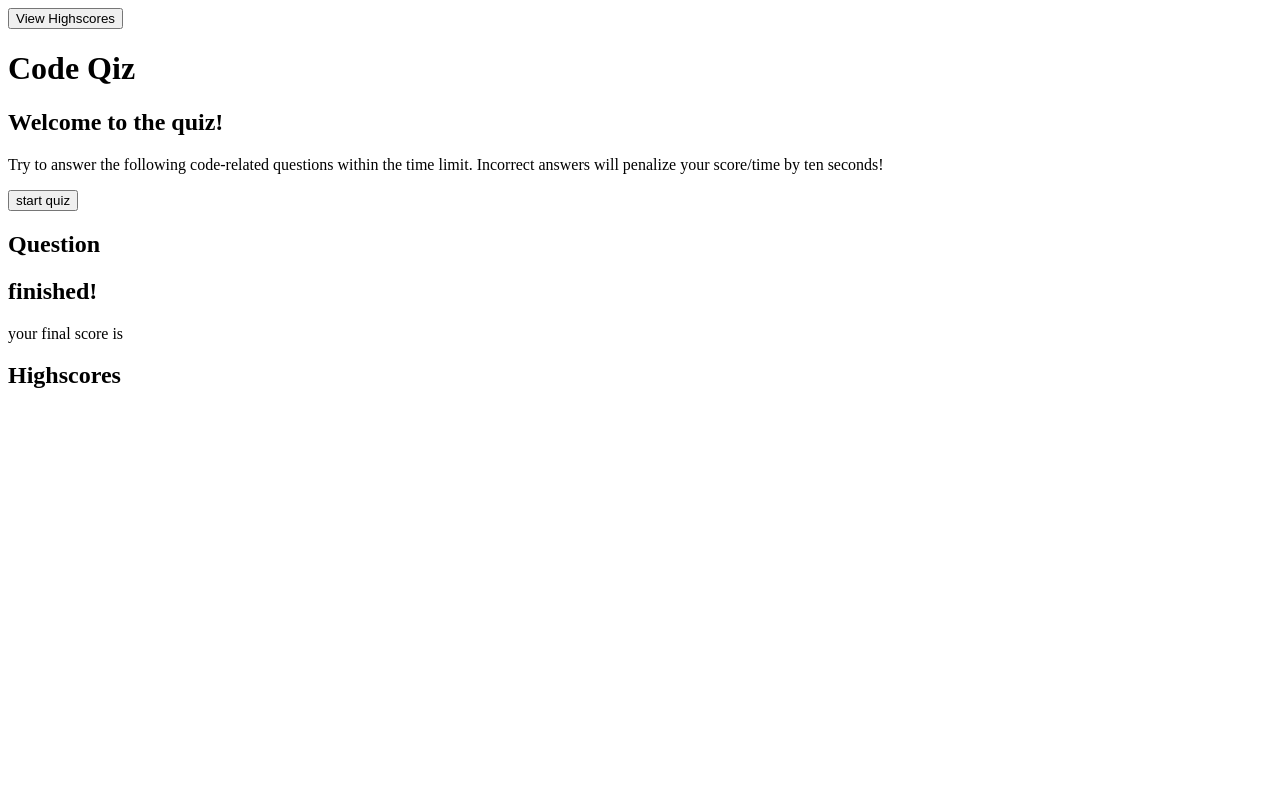
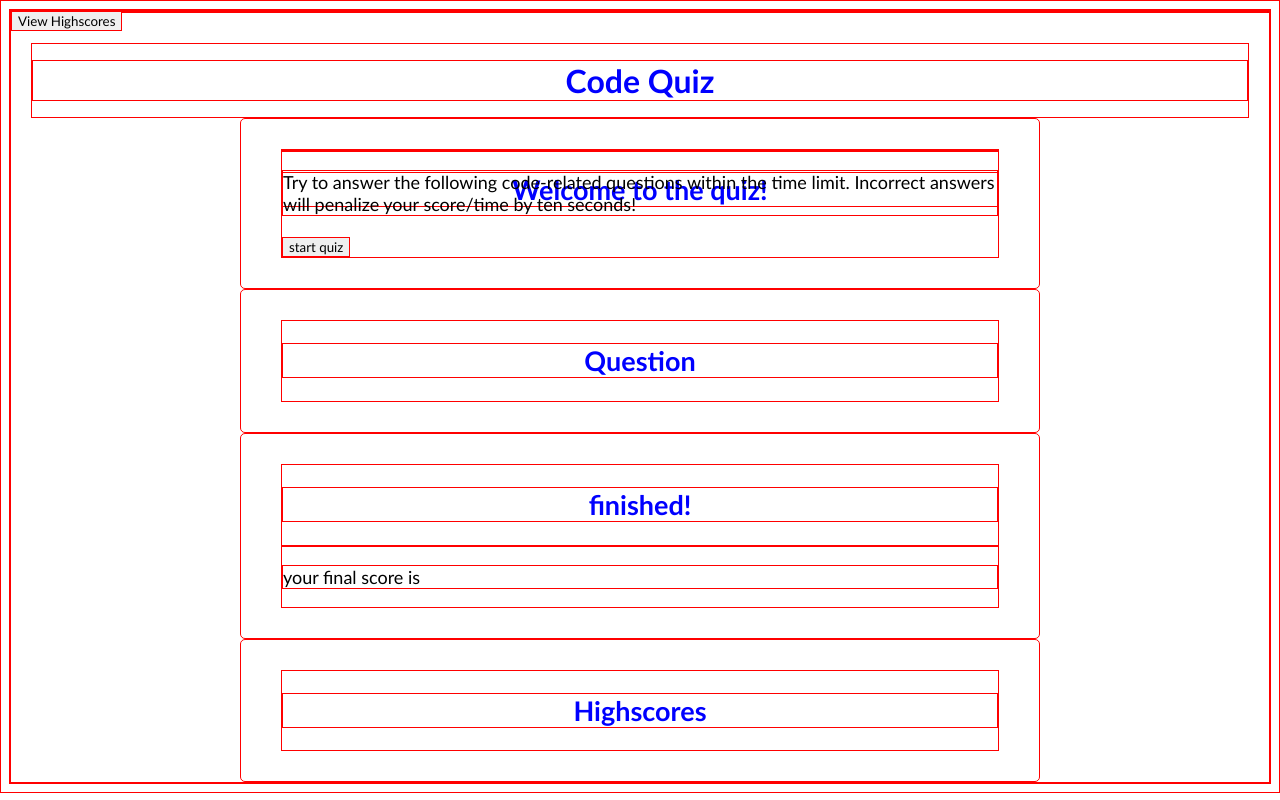
Before and after one commit to B-Somers/quiz-game, a plain HTML site: page index.html in a window 1280 px wide. Drawn offline with Linux system fonts and the light colour scheme.

Commit message:
all sections are made into cards

```diff
--- a/index.html
+++ b/index.html
@@ -4,6 +4,7 @@
         <meta charset="UTF-8" />
         <meta name="viewport" content="width=device-width, initial-scale=1.0" />
         <meta http-equiv="X-UA-Compatible" content="ie=edge" />
+        <link rel="stylesheet" href="./styles.css" />
         <title>Code Quiz</title>
     </head>
     <body>
@@ -13,31 +14,36 @@
         <!--top button and timer -->
         <!------------------------->
         <header>
-            <button>View Highscores</button>
+            <button id="highscore-button">View Highscores</button>
+            <span id="timer"></span>
         </header>
+
+         <!------------------->
+         <!-- main content  -->
+         <!------------------->
+        <main id="wrapper">
 
 
             <!------------------->
             <!-- title banner  -->
             <!------------------->
             <header>
-            <h1>Code Qiz</h1>
+                <h1>Code Quiz</h1>
             </header>
 
 
             <!---------------------->
             <!--Box welcome page  -->
             <!---------------------->
-        <section>
-            <header>
+            <section  class="card">
+                <header class="card-header">
                     <h2>Welcome to the quiz!</h2>
                 </header>
-            <div>
-                <p>
-                    Try to answer the following code-related questions within the time limit. Incorrect answers will penalize your score/time by
+                <div class="card-body">
+                    <p>Try to answer the following code-related questions within the time limit. Incorrect answers will penalize your score/time by
                     ten seconds!
                     </p>
-                <button>start quiz</button>
+                    <button id="startButton">start quiz</button>
                 </div>
             </section>
 
@@ -45,7 +51,7 @@
             <!--------------------------->
             <!--questions and answers  -->
             <!--------------------------->
-        <section>
+            <section class="card">
                 <header>
                     <h2>Question</h2>
                 </header>
@@ -56,7 +62,7 @@
             <!------------------------------------>
             <!--final screen to submit initials -->
             <!------------------------------------>
-        <section>
+            <section class="card">
                 <header>
                     <h2> finished!</h2>
                 </header>
@@ -70,11 +76,13 @@
             <!--High scores screen-->
             <!---------------------->
 
-        <section>
+            <section class="card">
                 <header>
                     <h2>Highscores</h2>
                 </header>
             </section>
+
+        </main>
 
 
 
--- a/styles.css
+++ b/styles.css
@@ -1,5 +1,81 @@
-
+/*-------------------------*/
+/*---global declerations---*/
+/*-------------------------*/
 * {
     box-sizing: border-box;
     font-family: 'Trebuchet MS', 'Lucida Sans Unicode', 'Lucida Grande', 'Lucida Sans', Arial, sans-serif;
 }
+
+main, * {
+    border: 1px solid red; /*debugger*/
+}
+
+/*-------------------------*/
+/*---header declarations---*/
+/*-------------------------*/
+
+
+
+#highscore-button {
+    float: left;
+}
+
+span#timer {
+    float: right;
+    border-radius: 0.5em;
+    color: white;
+    font-weight: bold;
+    background-color: rgba(38, 31, 31, 0.796);
+    font-size: larger;
+  }
+
+/*-------------------------*/
+/*---main content styles---*/
+/*-------------------------*/
+
+
+header {
+    text-align: center;
+    padding: 20vw;
+    padding: 0px;
+    color: blue;
+}
+h1 {
+    display: block;
+    font-size: 2em;
+    margin-block-start: 0.5em;
+    margin-block-end: 00.5em;
+    margin-inline-start: 0px;
+    margin-inline-end: 0px;
+    font-weight: bold;
+}
+
+#wrapper {
+    padding-top: 30px;
+    padding-left: 20px;
+    padding-right: 20px;
+}
+
+.card {
+    background-color: white;
+    border-radius: 5px;
+    border-width: 1px;
+    color: black;
+    font-size: 18px;
+    margin: 0 auto;
+    max-width: 800px;
+    padding: 30px 40px;
+}
+
+.card-header {
+    content: "";
+    display: block;
+    width: 100%;
+    background: white;
+    height: 2px;
+
+}
+
+.card-body {
+    min-height: 100px;
+}
```
Lines whose indentation alone changed are shown as unchanged.
